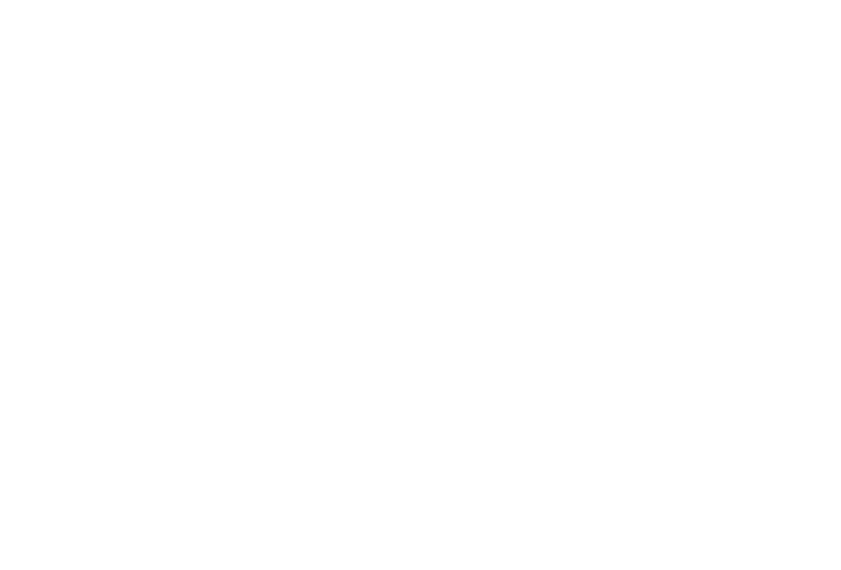
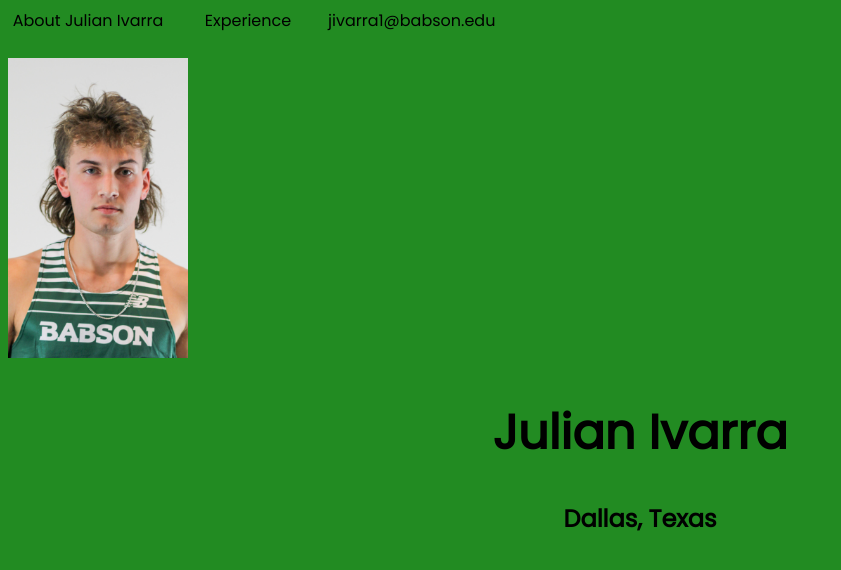
Before and after one commit to julianivarra/julianivarra.github.io, a plain HTML site: page experience.html in a window 1280 px wide. Shown: the whole page, without its empty margins (0-841 px from the left). Drawn offline with Linux system fonts and the light colour scheme.

Commit message:
experience page

```diff
--- a/experience.html
+++ b/experience.html
@@ -3,8 +3,65 @@
   <head>
     <meta charset="utf-8">
     <title>Julian Ivarra's Experience</title>
+    <style>
+    body {
+      background-color: #228b22;
+      font-family: 'Poppins';
+    }
+
+          #main {
+            height: 50px;
+          }
+
+          #nav-ul {
+            margin: 0;
+            padding: 0;
+            list-style-type: none;
+          }
+
+          .nav {
+            display: table-cell;
+            width: 160px;
+            text-align: center;
+            vertical-align: middle;
+          }
+
+          a{
+            text-decoration: none;
+            color: #000000;
+          }
+
+          h1 {
+            font-size: 3em;
+            text-align: center;
+          }
+
+          h2 {
+            text-align: center;
+          }
+
+    </style>
+
+    <link rel="preconnect" href="https://fonts.googleapis.com">
+    <link rel="preconnect" href="https://fonts.gstatic.com" crossorigin>
+    <link href="https://fonts.googleapis.com/css2?family=Poppins&display=swap" rel="stylesheet">
+
   </head>
   <body>
 
+    <div id="main">
+      <nav>
+        <ul id="nav-ul">
+          <li class="nav"><a href="https://julianivarra.github.io">About Julian Ivarra</a></li>
+          <li class="nav"><a href="[Pagename]">Experience</a></li>
+          <li class= "nav">jivarra1@babson.edu</li>
+        </ul>
+      </nav>
+    </div>
+
+    <img src="Ivarra_resized.jpg" width="180" height="300">
+
+<h1>Julian Ivarra</h1>
+<h2>Dallas, Texas</h2>
   </body>
 </html>
```
